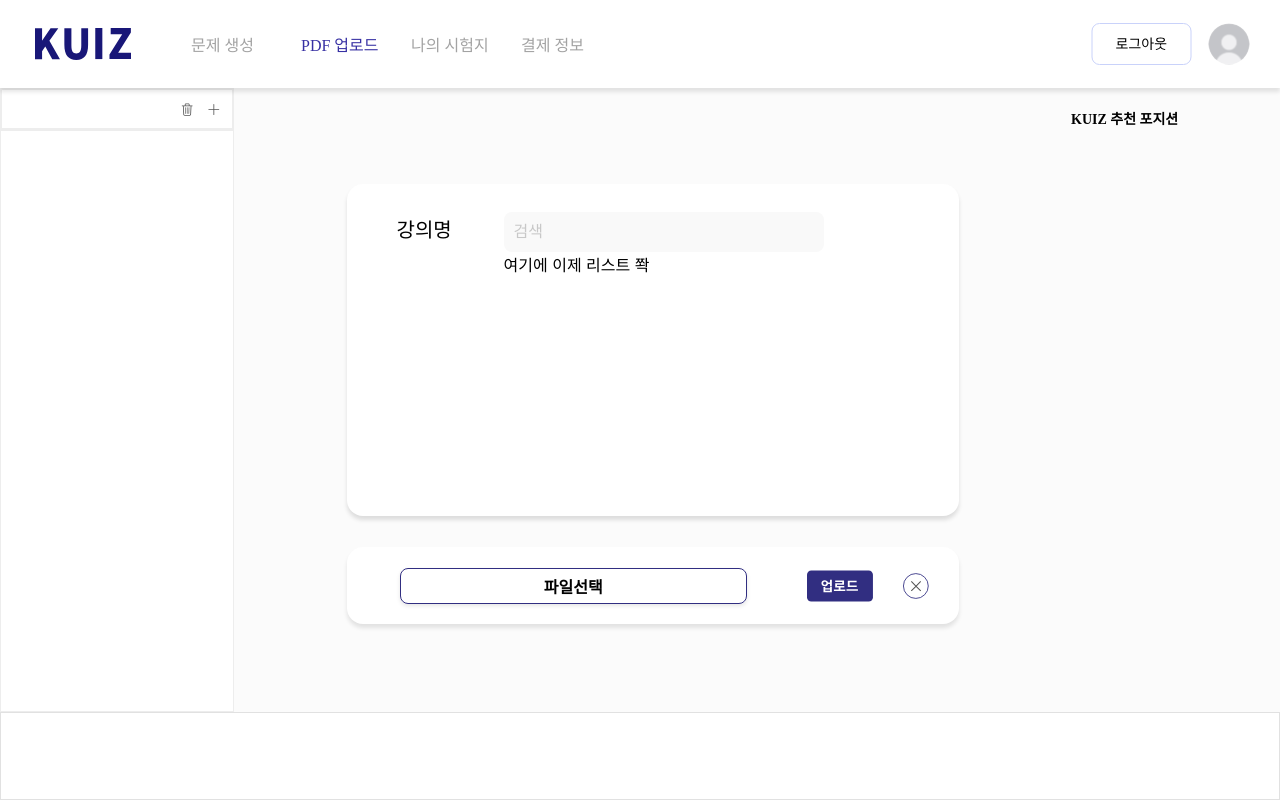
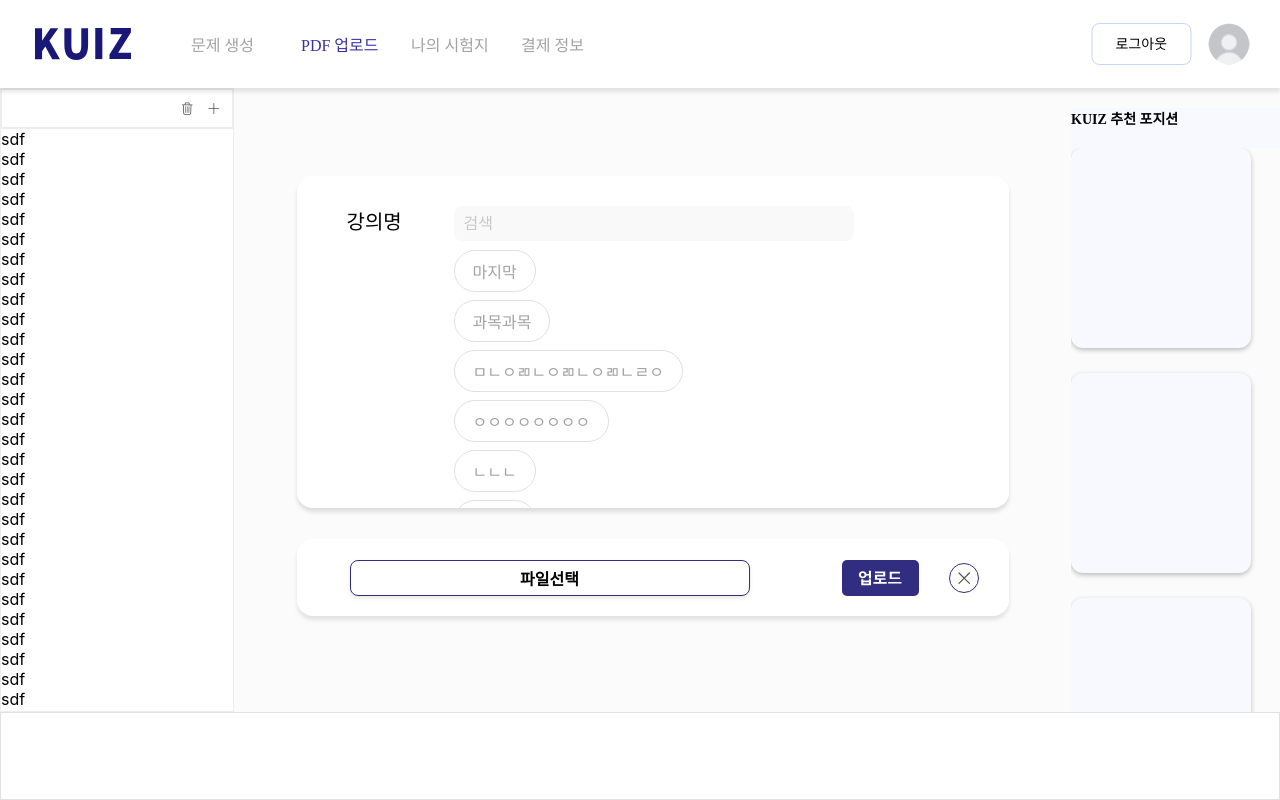
Before and after one commit to kuiz-project/frontend, a React (Create React App) app in the folder kuiz/: page /main in a window 1280 px wide. Both pictures are taken after a click on the element "PDF 업로드". Built offline with nearby package versions, Linux system fonts and the light colour scheme.

Commit message:
PDF 업로드 부분에 스크롤 효과 추가

```diff
--- a/kuiz/src/contents/cssfiles/main.css
+++ b/kuiz/src/contents/cssfiles/main.css
@@ -2,6 +2,10 @@
     margin: 0;
     padding: 0;
     box-sizing: border-box;
+}
+
+body {
+    overflow: hidden;
 }
 
 ::selection {
@@ -12,6 +16,7 @@
 ::-moz-selection {
     background: transparent;
 }
+
 
 .mainPage {
     padding-top: 88px;
@@ -94,14 +99,33 @@ section {
     width: 234px;
     height: calc(100vh - 176px);
     background-color: white;
+    overflow: auto;
+    overflow-y: scroll;
+    /* 스크롤 가능하도록 설정 */
+    scrollbar-width: none;
+    /* Firefox */
+    -ms-overflow-style: none;
+    /* Internet Explorer 11 */
+}
+
+section::-webkit-scrollbar {
+    display: none;
+    /* Chrome, Safari, Edge */
 }
 
 .section_header {
     border: 1px solid #EDEDED;
+    border-bottom-width: 2px;
     height: 40px;
     display: flex;
     flex-direction: row;
     align-items: center;
+    position: sticky;
+    top: 0;
+    /* 상단에 고정됩니다. */
+    z-index: 3;
+    /* 다른 요소 위에 나타나게 설정합니다. */
+    background-color: white;
 }
 
 .trash_button {
@@ -114,9 +138,8 @@ section {
     cursor: pointer;
 }
 
-.section_lists {
-    border: 1px solid #EDEDED;
-}
+.section_lists {}
+
 
 footer {
     position: fixed;
@@ -207,17 +230,17 @@ footer {
 }
 
 .upload_mid_section {
-    width: 90vh;
+    width: 712px;
     height: 55vh;
     display: flex;
     flex-direction: column;
     align-items: center;
     justify-content: center;
-    margin-top: 12vh;
+    margin-top: 11vh;
 }
 
 .upload_mid_top {
-    width: 85%;
+    width: 712px;
     height: 364px;
     border-radius: 16px;
     background: var(--Text_White, #FFF);
@@ -225,6 +248,7 @@ footer {
     margin-bottom: 31px;
     display: flex;
     flex-direction: row;
+    overflow: auto;
 }
 
 .upload_name {
@@ -237,18 +261,31 @@ footer {
     font-style: normal;
     font-weight: 500;
     line-height: normal;
+    position: sticky;
+    top: 30px;
+    z-index: 3;
+
 }
 
 .upload_search {
     margin-left: 51px;
     height: 100%;
+
 }
-
+.upload_top_search{
+    width: 100%;
+    height: 66px;
+    position: sticky;
+    top: 0;
+    z-index: 3;
+    background-color: white;
+    padding-top: 30px;
+    margin-bottom:8px;
+}
 .search,
 .search:focus {
-    margin-top: 28px;
-    width: 40vh;
-    height: 5vh;
+    width: 400px;
+    height: 35px;
     flex-shrink: 0;
     border-radius: 8px;
     background: var(--Gray_3, #F9F9F9);
@@ -256,10 +293,33 @@ footer {
     outline: none;
     font-size: 16px;
     padding-left: 10px;
+
+
 }
 
+.search_list {
+    display: flex;
+    flex-direction: column;
+
+}
+
+.search_list_boxes {
+    padding: 8px 18px;
+    margin-bottom: 8px;
+    border-radius: 40px;
+    border: 1px solid #E1E1E1;
+    align-self: flex-start;
+    color: var(--Text_Gray, #A3A3A3);
+    font-family: Noto Sans KR;
+    font-size: 16px;
+    font-style: normal;
+    font-weight: 400;
+    line-height: normal;
+}
+
+
 .upload_mid_bottom {
-    width: 85%;
+    width: 712px;
     height: 84px;
     display: flex;
     flex-direction: row;
@@ -270,15 +330,47 @@ footer {
 }
 
 .upload_right_section {
+    margin-top: 20px;
+    display: flex;
+    flex-direction: column;
     width: 209px;
     height: calc(100vh - 176px);
+    overflow: auto;
+    overflow-y: scroll;
+    /* 스크롤 가능하도록 설정 */
+    scrollbar-width: none;
+    /* Firefox */
+    -ms-overflow-style: none;
+}
+
+.upload_right_section::-webkit-scrollbar {
+    display: none;
+}
+
+
+.kuiz_position_text {
     color: #000;
-    margin-top: 20px;
     font-family: Noto Sans KR;
     font-size: 14px;
     font-style: normal;
     font-weight: 700;
     line-height: normal;
+    position: sticky;
+    top: 0;
+    z-index: 2;
+    /* z-index를 높게 설정 */
+    background-color: #F8F9FE;
+    padding-bottom: 20px;
+}
+
+.kuiz_position_boxes {
+    width: 180px;
+    height: 200px;
+    flex-shrink: 0;
+    border-radius: 12px;
+    background: #F8F9FE;
+    box-shadow: 0px 2px 5px 0px rgba(0, 0, 0, 0.25);
+    margin-bottom: 25px;
 }
 
 .upload_mid_section {
@@ -307,12 +399,14 @@ footer {
     margin-left: 53px;
     margin-right: 60px;
 }
-.fileUpload{
+
+.fileUpload {
     margin-right: 30px;
     margin-left: auto;
     cursor: pointer;
 }
-.fileUploadCancel{
+
+.fileUploadCancel {
     margin-right: 30px;
     cursor: pointer;
 }
--- a/kuiz/src/contents/jsfiles/upload.js
+++ b/kuiz/src/contents/jsfiles/upload.js
@@ -10,17 +10,32 @@ export const UploadView = () => {
         <div className="main_view2">
             <section>
                 <div className="section_header"><Trash className='trash_button' /><Add className='add_button' /></div>
-                <div className="section_lists"></div>
+                <div className="section_lists">sdf<br/>
+                sdf<br/>sdf<br/>sdf<br/>sdf<br/>sdf<br/>sdf<br/>
+                sdf<br/>sdf<br/>sdf<br/>sdf<br/>sdf<br/>
+                sdf<br/>sdf<br/>sdf<br/>sdf<br/>sdf<br/>sdf<br/>sdf<br/>sdf<br/>sdf<br/>sdf<br/>sdf<br/>sdf<br/>sdf<br/>sdf<br/>sdf<br/>sdf<br/>sdf<br/>sdf<br/>sdf<br/>sdf<br/>sdf<br/>sdf<br/>sdf<br/>sdf<br/>sdf<br/>sdf<br/>sdf<br/>sdf<br/>sdf<br/>sdf<br/>sdf<br/>sdf<br/>sdf<br/>sdf<br/>sdf<br/>sdf<br/>sdf<br/>sdf<br/>sdf<br/>sdf<br/>sdf<br/>sdf<br/></div>
             </section>
             <div className="upload_mid_section">
                 <div className="upload_mid_top">
+
                     <div className="upload_name">
                         강의명
                     </div>
                     <div className="upload_search">
-                        <div><input className="search" type="text"
-                        placeholder="검색"/></div>
-                        <div>여기에 이제 리스트 쫙</div>
+                        <div className="upload_top_search">
+                        <input className="search" type="text"
+                        placeholder="검색"/>
+                        </div>
+
+                        <div className="search_list">
+                            <div className="search_list_boxes">마지막</div>
+                            <div className="search_list_boxes">과목과목</div>
+                            <div className="search_list_boxes">ㅁㄴㅇㄻㄴㅇㄻㄴㅇㄻㄴㄹㅇ</div>
+                            <div className="search_list_boxes">ㅇㅇㅇㅇㅇㅇㅇㅇ</div>
+                            <div className="search_list_boxes">ㄴㄴㄴ</div>
+                            <div className="search_list_boxes">ㄴㄴㄴ</div>
+                            <div className="search_list_boxes">ㄴㄴㄴ</div>
+                        </div>
                     </div>
                 </div>
                 <div className="upload_mid_bottom">
@@ -29,7 +44,12 @@ export const UploadView = () => {
                     <Cancel className='fileUploadCancel'/>
                 </div>
             </div>
-            <div className="upload_right_section">KUIZ 추천 포지션</div>
+            <div className="upload_right_section">
+                <div className="kuiz_position_text">KUIZ 추천 포지션</div>
+                <div className="kuiz_position_boxes"></div>
+                <div className="kuiz_position_boxes"></div>
+                <div className="kuiz_position_boxes"></div>
+            </div>
             <footer>
 
             </footer>
```
